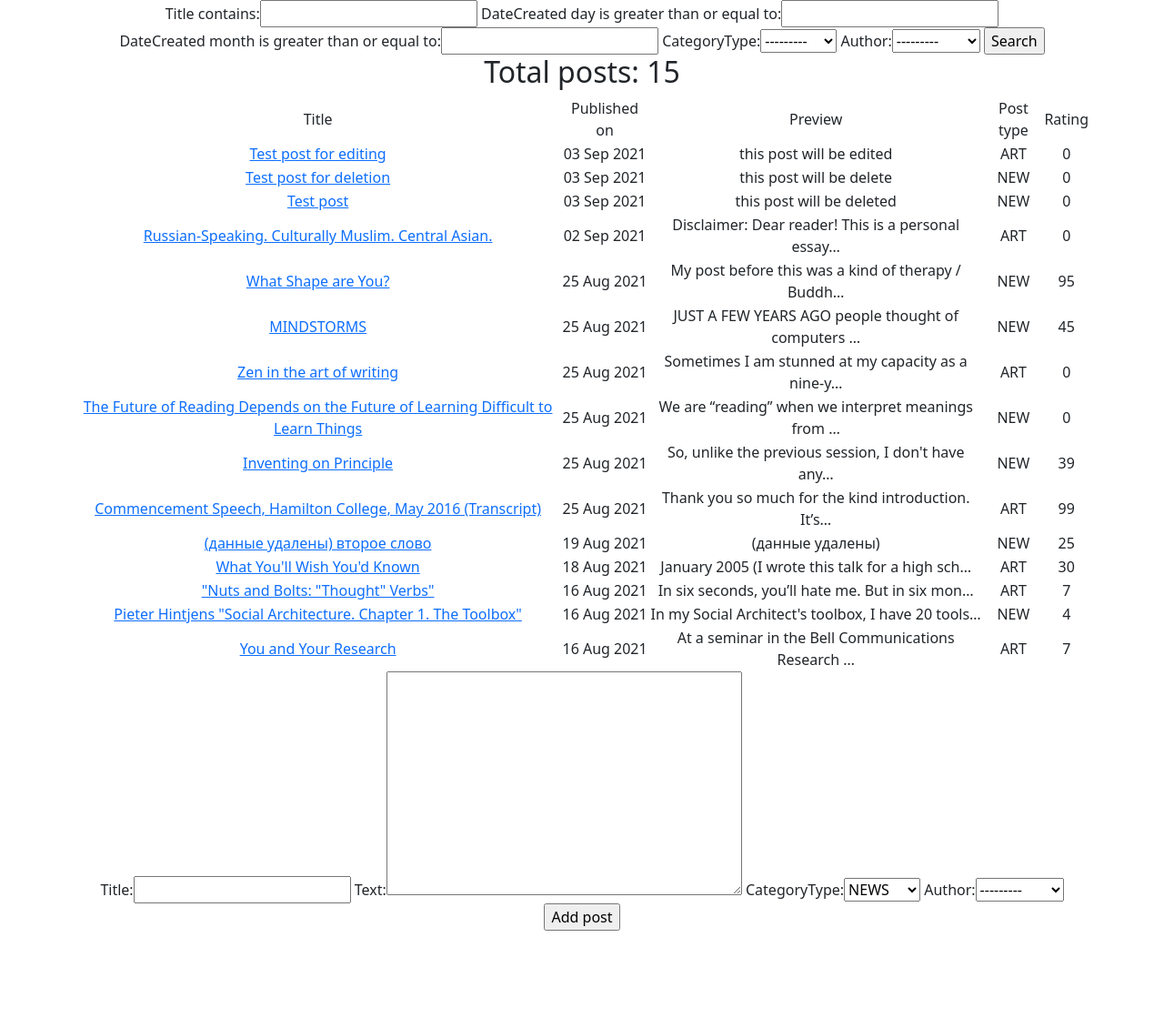
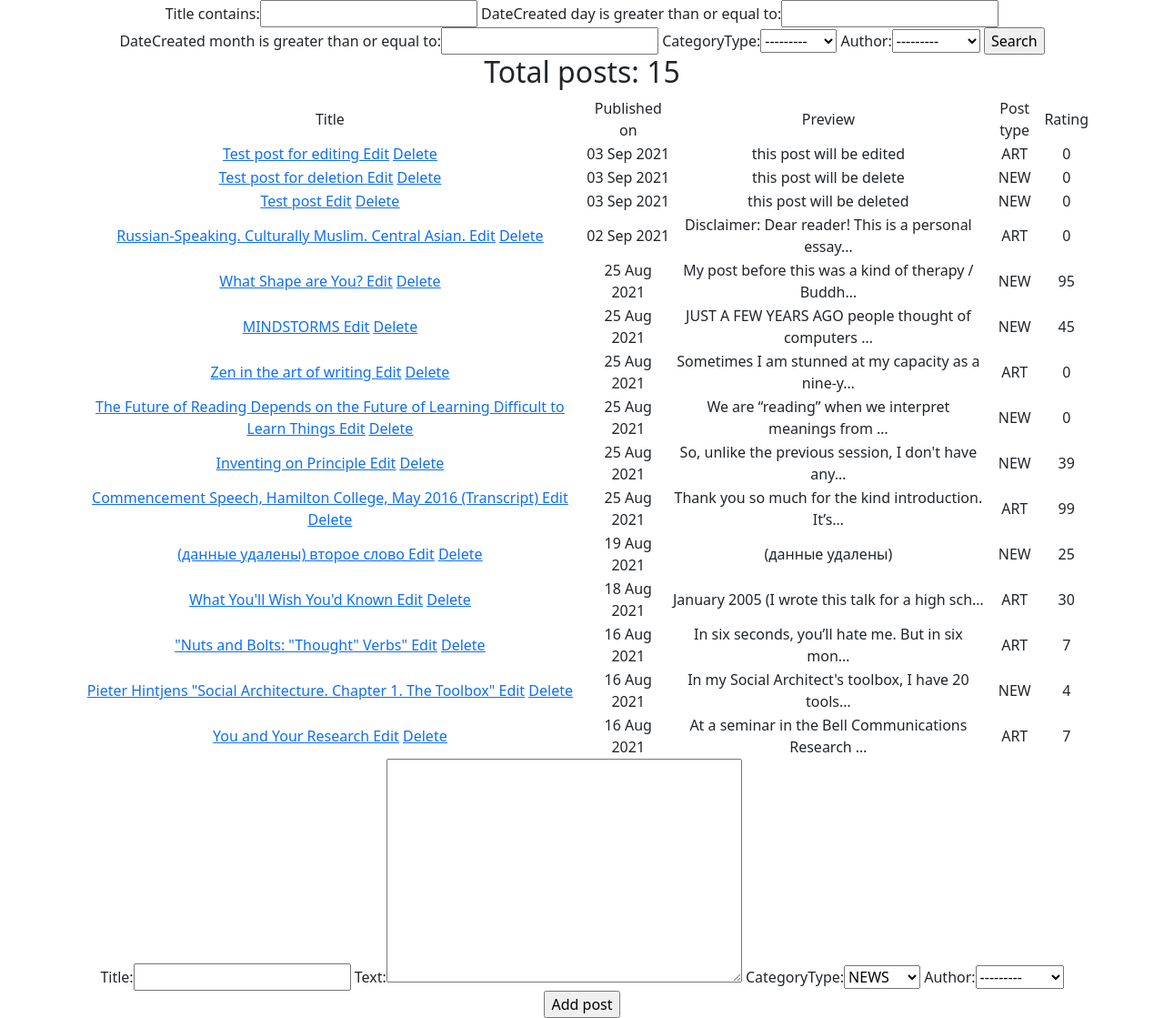
Before and after one commit to alibek-git/NewsPortal, a Django app: page /news/search/ in a window 1280 px wide. Shown: the part 56-1175 px from the top of the page at 91% size. Before the commit the page ends 1079 px from the top, so only its background shows below. Run offline with Django 3.2, Linux system fonts and the light colour scheme; data comes from the database, SQL or seed files in the repository; some libraries are stand-ins or nearby versions.

Commit message:
D4 Module assignments applied: Filters and Forms added; Added urls for deleting and editing pages

```diff
--- a/templates/post_search.html
+++ b/templates/post_search.html
@@ -29,7 +29,9 @@
         {% for news in filter.qs %}
             <tr>
                 <td>
-                   <a href="{{ news.get_absolute_url }}"> {{ news.title|censor }} </a>
+                   <a href="{% url 'post' post.id %}"> {{ news.title|censor }} </a>
+                    <a href="{% url 'post_create' post.id %}"><u>Edit</u></a>
+                    <a href="{% url 'post_delete' post.id %}"><u>Delete</u></a>
 
 
                 </td>
```
